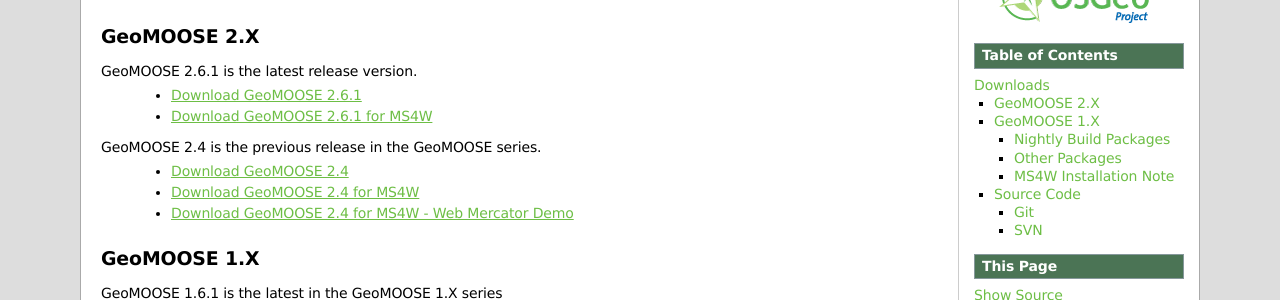
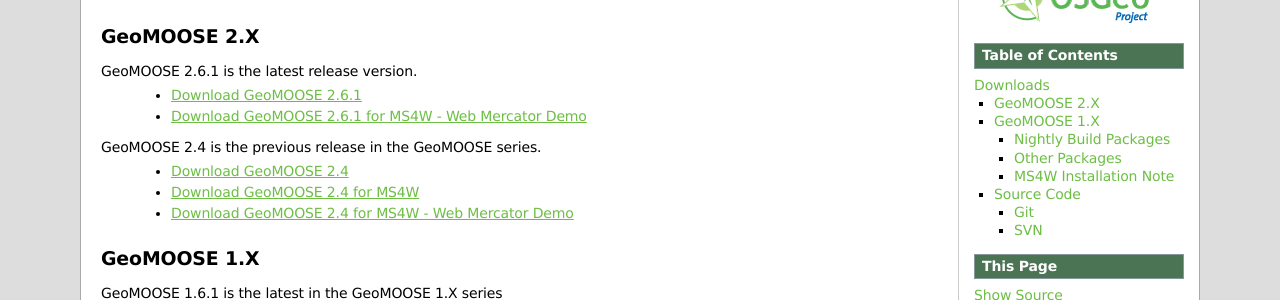
Before and after one commit to herambchaudhari4121/geomoose-website, a Sphinx documentation site: the page built from source/download.rst, in a window 1280 px wide. Shown: the part 157-457 px from the top of the page. Built offline with Sphinx 7.4.7, drawn with Linux system fonts in a browser that asks for light colours.

Commit message:
Update download.rst
Clarifies that the current 2.6.1 demo is in Web Mercator, to stop new users from going to the 2.4 version unnecessarily.

```diff
--- a/source/download.rst
+++ b/source/download.rst
@@ -8,7 +8,7 @@
 
 GeoMOOSE 2.6.1 is the latest release version.
 	* `Download GeoMOOSE 2.6.1 <http://www.geomoose.org/downloads/geomoose-2.6.1.tar.gz>`_
-	* `Download GeoMOOSE 2.6.1 for MS4W <http://www.geomoose.org/downloads/GeoMOOSE-2.6.1-MS4W.zip>`_
+	* `Download GeoMOOSE 2.6.1 for MS4W - Web Mercator Demo <http://www.geomoose.org/downloads/GeoMOOSE-2.6.1-MS4W.zip>`_
 
 GeoMOOSE 2.4 is the previous release in the GeoMOOSE series.
 	* `Download GeoMOOSE 2.4 <http://www.geomoose.org/downloads/geomoose-2.4.tar.gz>`_
```
